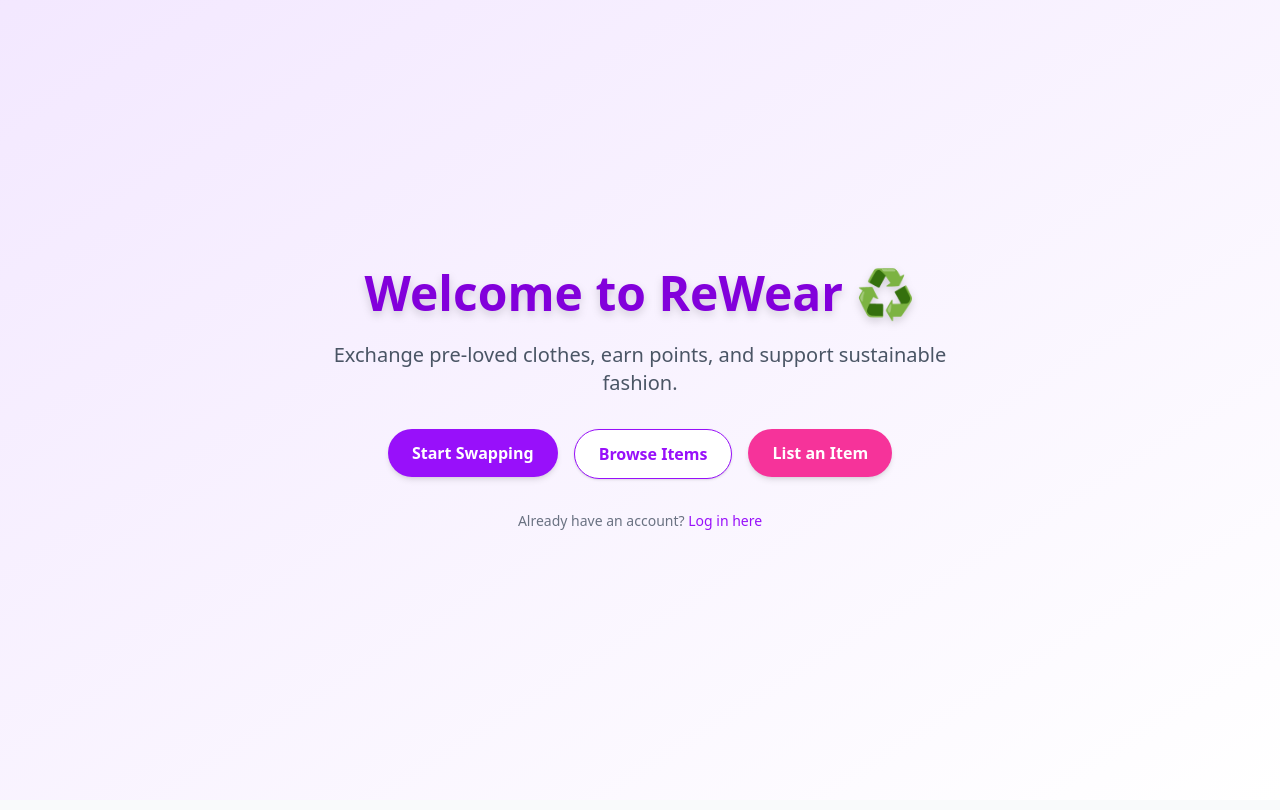
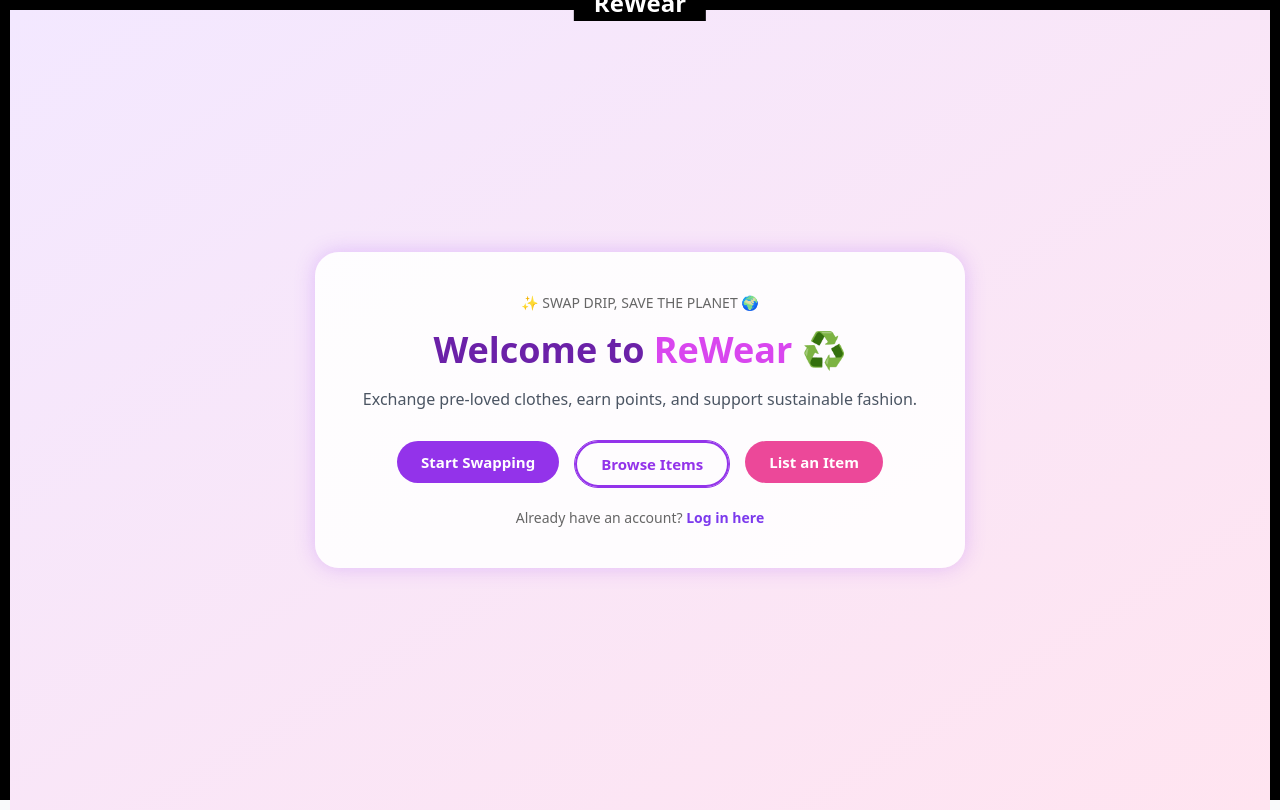
Before and after one commit to Nausheen-ux/ReWear_Odoo_1943, a React (Vite) app in the folder frontend/: page / in a window 1280 px wide. Built offline with nearby package versions, Linux system fonts and the light colour scheme.

Commit message:
style: update LandingPage UI with border and slogan

```diff
--- /dev/null
+++ b/frontend/src/pages/LandingPage.css
@@ -0,0 +1,175 @@
+body {
+  margin: 0;
+  padding: 0;
+  border: 10px solid black;
+  height: 100vh;
+  box-sizing: border-box;
+  position: relative;
+  font-family: 'Segoe UI', sans-serif;
+}
+
+/* ReWear branding on border - position absolute */
+.border-label {
+  position: absolute;
+  top: -25px;
+  left: 50%;
+  transform: translateX(-50%);
+  background: black;
+  color: white;
+  font-weight: 900;
+  font-size: 1.5rem;
+  padding: 0 20px;
+  z-index: 99;
+}
+
+/* Main container */
+.landing-container {
+  display: flex;
+  justify-content: center;
+  align-items: center;
+  height: 100%;
+  background: linear-gradient(135deg, #f5e1ff, #fce4ec);
+  position: relative;
+}
+
+/* Inner card with glow */
+.landing-card {
+  background: white;
+  border-radius: 25px;
+  padding: 40px 60px;
+  text-align: center;
+  box-shadow: 0 0 35px rgba(186, 0, 255, 0.3); /* glow effect */
+  transition: all 0.3s ease-in-out;
+}
+
+
+/* Full background with gradient */
+.landing-container {
+  min-height: 100vh;
+  background: linear-gradient(to bottom right, #f3e8ff, #ffe4f0);
+  display: flex;
+  justify-content: center;
+  align-items: center;
+  padding: 30px;
+}
+
+/* Main content card */
+.card-box {
+  background: rgba(255, 255, 255, 0.9);
+  border-radius: 24px;
+  padding: 40px;
+  box-shadow: 0 0 20px rgba(168, 85, 247, 0.3);
+  max-width: 650px;
+  width: 100%;
+  text-align: center;
+  position: relative;
+}
+
+/* Animated glowing border */
+.card-box::before {
+  content: "";
+  position: absolute;
+  inset: -4px;
+  z-index: -1;
+  border-radius: 26px;
+  background: linear-gradient(60deg, #a855f7, #ec4899, #6366f1);
+  background-size: 600% 600%;
+  animation: borderPulse 6s ease infinite;
+  filter: blur(10px);
+  opacity: 0.8;
+}
+
+@keyframes borderPulse {
+  0% { background-position: 0% 50%; }
+  50% { background-position: 100% 50%; }
+  100% { background-position: 0% 50%; }
+}
+
+/* Text styles */
+.slogan {
+  font-size: 14px;
+  text-transform: uppercase;
+  color: #666;
+  margin-bottom: 10px;
+  font-weight: 500;
+}
+
+.title {
+  font-size: 36px;
+  font-weight: 800;
+  color: #6b21a8;
+  margin-bottom: 10px;
+}
+
+.highlight {
+  color: #d946ef;
+}
+
+.subtitle {
+  font-size: 16px;
+  color: #4b5563;
+  margin-bottom: 30px;
+}
+
+/* Button group */
+.btn-group {
+  display: flex;
+  flex-wrap: wrap;
+  gap: 16px;
+  justify-content: center;
+  margin-bottom: 20px;
+}
+
+.btn {
+  padding: 10px 24px;
+  border: none;
+  border-radius: 999px;
+  font-weight: 600;
+  cursor: pointer;
+  font-size: 15px;
+  transition: all 0.3s ease;
+}
+
+.purple {
+  background-color: #9333ea;
+  color: white;
+}
+
+.purple:hover {
+  background-color: #7e22ce;
+}
+
+.pink {
+  background-color: #ec4899;
+  color: white;
+}
+
+.pink:hover {
+  background-color: #db2777;
+}
+
+.outline {
+  background-color: transparent;
+  border: 2px solid #9333ea;
+  color: #9333ea;
+}
+
+.outline:hover {
+  background-color: #f3e8ff;
+}
+
+/* Login text */
+.login-text {
+  font-size: 14px;
+  color: #666;
+}
+
+.login-link {
+  color: #7c3aed;
+  font-weight: 600;
+  text-decoration: none;
+}
+
+.login-link:hover {
+  text-decoration: underline;
+}
--- a/frontend/src/pages/LandingPage.jsx
+++ b/frontend/src/pages/LandingPage.jsx
@@ -1,40 +1,88 @@
+// import { Link } from "react-router-dom";
+
+// function LandingPage() {
+//   return (
+//     <div className="min-h-screen bg-gradient-to-br from-purple-100 to-white text-gray-800 flex flex-col justify-center items-center px-4">
+//       {/* Hero Section */}
+//       <div className="text-center max-w-2xl">
+//         <h1 className="text-4xl sm:text-5xl font-extrabold text-purple-700 mb-6 drop-shadow-lg">
+//           Welcome to ReWear ♻️
+//         </h1>
+//         <p className="text-lg sm:text-xl text-gray-600 mb-8">
+//           Exchange pre-loved clothes, earn points, and support sustainable fashion.
+//         </p>
+
+//         {/* CTA Buttons */}
+//         <div className="flex flex-wrap justify-center gap-4">
+//           <Link to="/signup">
+//             <button className="px-6 py-3 bg-purple-600 text-white rounded-full font-semibold hover:bg-purple-700 shadow-md">
+//               Start Swapping
+//             </button>
+//           </Link>
+//           <Link to="/dashboard">
+//             <button className="px-6 py-3 bg-white border border-purple-600 text-purple-600 rounded-full font-semibold hover:bg-purple-50 shadow">
+//               Browse Items
+//             </button>
+//           </Link>
+//           <Link to="/add-item">
+//             <button className="px-6 py-3 bg-pink-500 text-white rounded-full font-semibold hover:bg-pink-600 shadow-md">
+//               List an Item
+//             </button>
+//           </Link>
+//         </div>
+
+//         {/* Login Redirect */}
+//         <p className="mt-8 text-sm text-gray-500">
+//           Already have an account?{" "}
+//           <Link to="/login" className="text-purple-600 font-medium hover:underline">
+//             Log in here
+//           </Link>
+//         </p>
+//       </div>
+//     </div>
+//   );
+// }
+
+// export default LandingPage;
+
+
+
+
+
+
+
+import React from "react";
 import { Link } from "react-router-dom";
+import "./LandingPage.css";
 
 function LandingPage() {
   return (
-    <div className="min-h-screen bg-gradient-to-br from-purple-100 to-white text-gray-800 flex flex-col justify-center items-center px-4">
-      {/* Hero Section */}
-      <div className="text-center max-w-2xl">
-        <h1 className="text-4xl sm:text-5xl font-extrabold text-purple-700 mb-6 drop-shadow-lg">
-          Welcome to ReWear ♻️
+    <div className="landing-container">
+        <div className="border-label">ReWear</div>
+      <div className="card-box glow-box">
+        <p className="slogan">✨ Swap Drip, Save the Planet 🌍</p>
+        <h1 className="title">
+          Welcome to <span className="highlight">ReWear ♻️</span>
         </h1>
-        <p className="text-lg sm:text-xl text-gray-600 mb-8">
+        <p className="subtitle">
           Exchange pre-loved clothes, earn points, and support sustainable fashion.
         </p>
 
-        {/* CTA Buttons */}
-        <div className="flex flex-wrap justify-center gap-4">
+        <div className="btn-group">
           <Link to="/signup">
-            <button className="px-6 py-3 bg-purple-600 text-white rounded-full font-semibold hover:bg-purple-700 shadow-md">
-              Start Swapping
-            </button>
+            <button className="btn purple">Start Swapping</button>
           </Link>
-          <Link to="/dashboard">
-            <button className="px-6 py-3 bg-white border border-purple-600 text-purple-600 rounded-full font-semibold hover:bg-purple-50 shadow">
-              Browse Items
-            </button>
+          <Link to="/browse">
+            <button className="btn outline">Browse Items</button>
           </Link>
           <Link to="/add-item">
-            <button className="px-6 py-3 bg-pink-500 text-white rounded-full font-semibold hover:bg-pink-600 shadow-md">
-              List an Item
-            </button>
+            <button className="btn pink">List an Item</button>
           </Link>
         </div>
 
-        {/* Login Redirect */}
-        <p className="mt-8 text-sm text-gray-500">
+        <p className="login-text">
           Already have an account?{" "}
-          <Link to="/login" className="text-purple-600 font-medium hover:underline">
+          <Link to="/login" className="login-link">
             Log in here
           </Link>
         </p>
```
